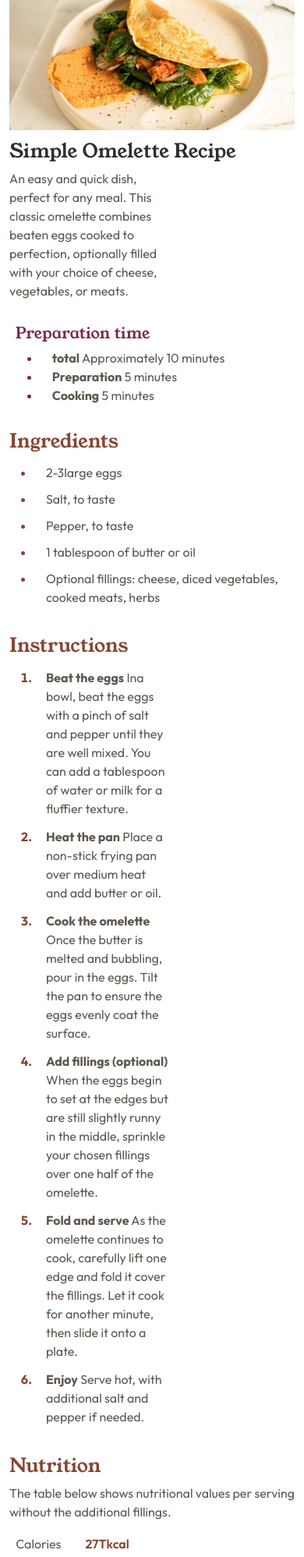
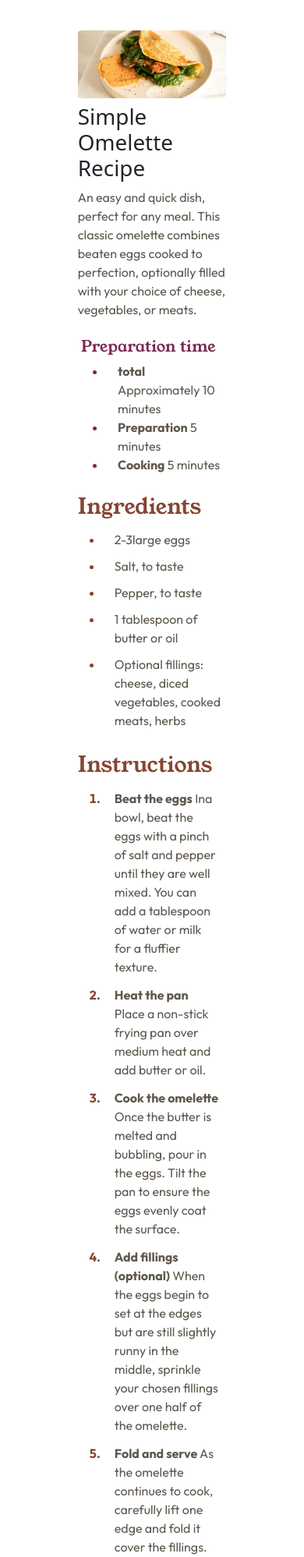
Before and after one commit to AhmedSameh5264/Menu-Project, a plain HTML site: page index.html in a window 390 px wide. Shown: the top 1997 px of the page at 78% size. Drawn offline with Linux system fonts and the light colour scheme.

Commit message:
Update styles for improved responsiveness

```diff
--- a/css/style.css
+++ b/css/style.css
@@ -8,6 +8,11 @@
 }
 body {
   overflow-x: hidden;
+  width: 55%;
+  margin: 10% auto;
+}
+header img {
+  border-radius: 3%;
 }
 .Prodc-def {
   margin-top: 3%;
@@ -15,10 +20,10 @@ body {
 .Prodc-def h2 {
   font-family: YoungSerif;
   color: hsl(24, 5%, 18%);
+  font-size: 28px;
 }
 .Prodc-def p {
   font-family: Outfit;
-  width: 53%;
   color: hsl(30, 10%, 34%);
 }
 .prep {
@@ -27,7 +32,7 @@ body {
 .secone {
   margin-top: 4%;
 }
-.prep h4 {
+.prep h2 {
   font-family: YoungSerif;
   font-size: 20px;
   color: hsl(332, 51%, 32%);
@@ -50,6 +55,7 @@ body {
 .ingred h2 {
   font-family: YoungSerif;
   color: hsl(14, 45%, 36%);
+  font-size: 28px;
 }
 .ingred li {
   font-family: Outfit;
@@ -66,12 +72,13 @@ body {
 .instruc h2 {
   font-family: YoungSerif;
   color: hsl(14, 45%, 36%);
+  font-size: 28px;
 }
 .instruc li {
   font-family: Outfit;
   padding: 6px 0 6px 15px;
   color: hsl(30, 10%, 34%);
-  width: 52%;
+  width: 95%;
 }
 .instruc ::marker {
   font-weight: 700;
@@ -83,6 +90,7 @@ body {
 .nutrit h2 {
   font-family: YoungSerif;
   color: hsl(14, 45%, 36%);
+  font-size: 28px;
 }
 .nutrit p {
   font-family: Outfit;
@@ -95,16 +103,20 @@ body {
   color: hsl(14, 45%, 36%);
   font-weight: 600;
 }
-.nutrit table{
-    width: 48%;
+.nutrit table {
+  width: 100%;
   margin-left: 2%;
 }
-.nutrit td{
+.nutrit td {
   padding-bottom: 3%;
   font-family: Outfit;
 }
 
-@media(max-width:375px){
+@media (max-width: 375px) {
+  body {
+    width: 100%;
+    margin: 0;
+  }
   .Prodc-def p {
     width: 94%;
   }
@@ -134,5 +146,4 @@ body {
     width: 80%;
     padding: 6px 0 6px 15px;
   }
-
 }
--- a/index.html
+++ b/index.html
@@ -14,9 +14,8 @@
     <link rel="stylesheet" href="css/style.css" />
   </head>
   <body>
-    <div class="container-fluid">
     <!-- header -->
-      <header>
+    <header class="container-fluid">
       <div class="row">
         <div class="col">
           <img
@@ -29,20 +28,21 @@
       </div>
       <div class="row">
         <div class="col Prodc-def">
-            <h2>Simple Omelette Recipe</h2>
+          <h1>Simple Omelette Recipe</h1>
           <p>
-              An easy and quick dish, perfect for any meal. This classic
-              omelette combines beaten eggs cooked to perfection, optionally
-              filled with your choice of cheese, vegetables, or meats.
+            An easy and quick dish, perfect for any meal. This classic omelette
+            combines beaten eggs cooked to perfection, optionally filled with
+            your choice of cheese, vegetables, or meats.
           </p>
         </div>
       </div>
     </header>
+    <main class="container-fluid">
       <!-- section one -->
       <section class="secone">
         <div class="row">
           <div class="col prep">
-            <h4>Preparation time</h4>
+            <h2>Preparation time</h2>
             <ul>
               <li>
                 <span class="sp1">total</span>
@@ -88,8 +88,8 @@
               </li>
               <li>
                 <span class="sp1">Heat the pan</span>
-                  Place a non-stick frying pan over medium heat and add butter
-                  or oil.
+                Place a non-stick frying pan over medium heat and add butter or
+                oil.
               </li>
               <li>
                 <span class="sp1">Cook the omelette</span>
@@ -99,14 +99,14 @@
               <li>
                 <span class="sp1">Add fillings (optional)</span>
                 When the eggs begin to set at the edges but are still slightly
-                  runny in the middle, sprinkle your chosen fillings over one
-                  half of the omelette.
+                runny in the middle, sprinkle your chosen fillings over one half
+                of the omelette.
               </li>
               <li>
                 <span class="sp1">Fold and serve</span>
                 As the omelette continues to cook, carefully lift one edge and
-                  fold it cover the fillings. Let it cook for another minute,
-                  then slide it onto a plate.
+                fold it cover the fillings. Let it cook for another minute, then
+                slide it onto a plate.
               </li>
               <li>
                 <span class="sp1">Enjoy</span>
@@ -116,54 +116,37 @@
           </div>
         </div>
       </section>
-      <!-- section three -->
-      <section class="nutrit">
+    </main>
+    <!-- footer -->
+    <footer class="nutrit">
       <div class="row">
         <div class="col">
-              <h2>
-                Nutrition
-              </h2>
+          <h2>Nutrition</h2>
           <p>
-                The table below shows nutritional values per serving without the additional fillings.
+            The table below shows nutritional values per serving without the
+            additional fillings.
           </p>
           <table>
             <tr>
-                      <td>
-                        Calories
-                      </td>
-                      <td>
-                        27Tkcal
-                      </td>
+              <td>Calories</td>
+              <td>277kcal</td>
             </tr>
             <tr>
-                      <td>
-                        Carbs
-                      </td>
-                      <td>
-                        0g
-                      </td>
+              <td>Carbs</td>
+              <td>0g</td>
             </tr>
             <tr>
-                      <td>
-                        Protein
-                      </td>
-                      <td>
-                        20g
-                      </td>
+              <td>Protein</td>
+              <td>20g</td>
             </tr>
             <tr>
-                      <td>
-                        Fat
-                      </td>
-                      <td>
-                        22g
-                      </td>
+              <td>Fat</td>
+              <td>22g</td>
             </tr>
           </table>
         </div>
       </div>
-      </section>
-    </div>
+    </footer>
     <script src="js/bootstrap.js"></script>
   </body>
 </html>
```
Lines whose indentation alone changed are shown as unchanged.
